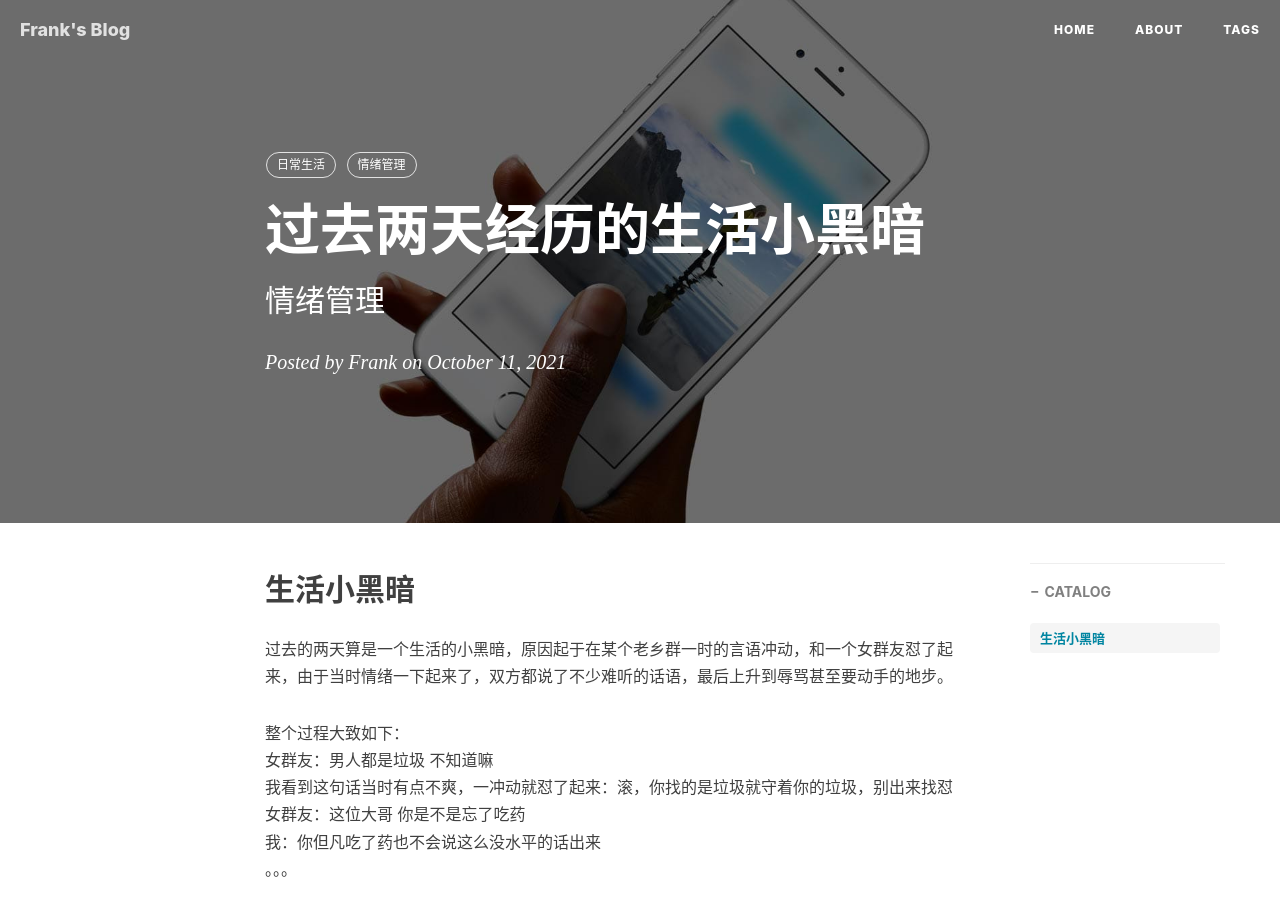
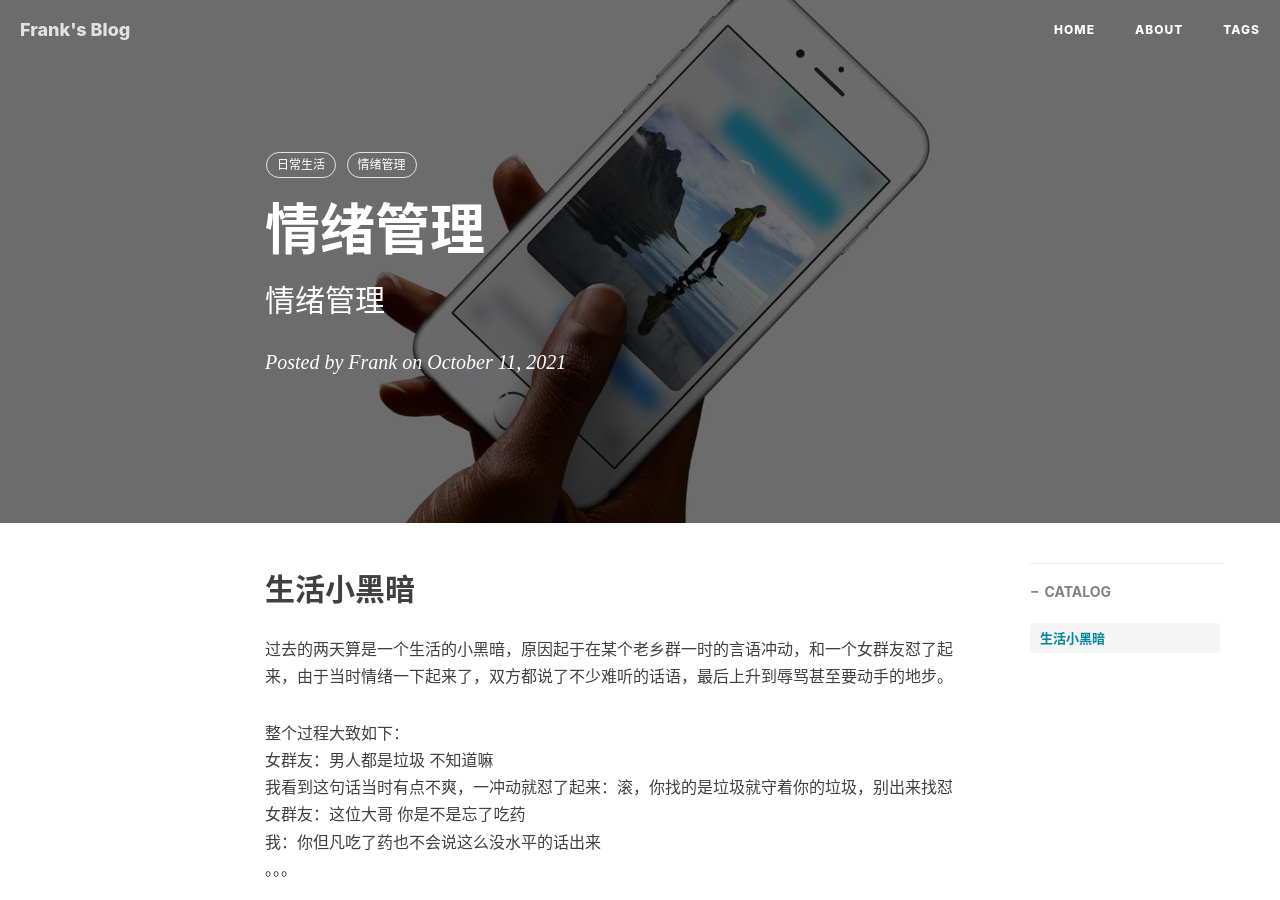
Before and after one commit to szfrank/szfrank.github.io, a Jekyll site: the page built from _posts/2021-10-11-emotion-management.md, in a window 1280 px wide and 900 px high. Built offline with Jekyll 4.4.1, drawn with Linux system fonts in a browser that asks for light colours; nearby versions of some CDN libraries; comment, search, counter and statistics services are not loaded.

Commit message:
+ emotion-management

```diff
--- a/_posts/2021-10-11-emotion-management.md
+++ b/_posts/2021-10-11-emotion-management.md
@@ -1,6 +1,6 @@
 ---
 layout:     post
-title:      过去两天经历的生活小黑暗
+title:      情绪管理
 subtitle:   情绪管理
 date:       2021-10-11
 author:     Frank
```
